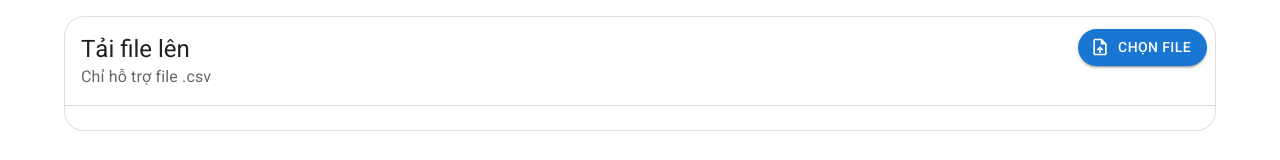
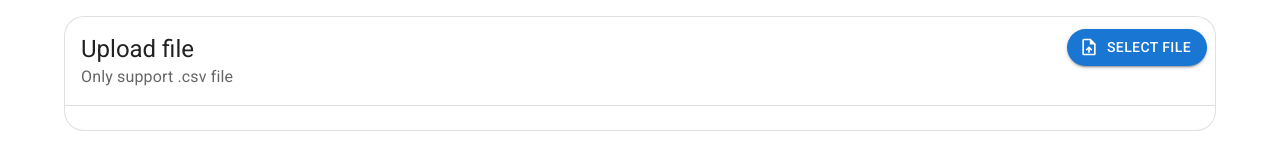
Before and after one commit to thangved/ml-tools, a React (Vite) app: page / in a window 1280 px wide. Shown: the top 160 px of the page. Built offline with nearby package versions, Linux system fonts and the light colour scheme.

Commit message:
fix: change text to en (#14)

```diff
--- a/src/components/UploadFile/index.tsx
+++ b/src/components/UploadFile/index.tsx
@@ -46,8 +46,8 @@ const UploadFile: FC<UploadFileProps> = ({ onSelected }) => {
 	return (
 		<Card variant='outlined' sx={{ my: 2 }}>
 			<CardHeader
-				title='Tải file lên'
-				subheader='Chỉ hỗ trợ file .csv'
+				title='Upload file'
+				subheader='Only support .csv file'
 				action={[
 					<Button
 						key='upload-file-button'
@@ -55,7 +55,7 @@ const UploadFile: FC<UploadFileProps> = ({ onSelected }) => {
 						startIcon={<UploadFileOutlined />}
 						component='label'
 					>
-						Chọn file
+						Select file
 						<input
 							hidden
 							type='file'
```
